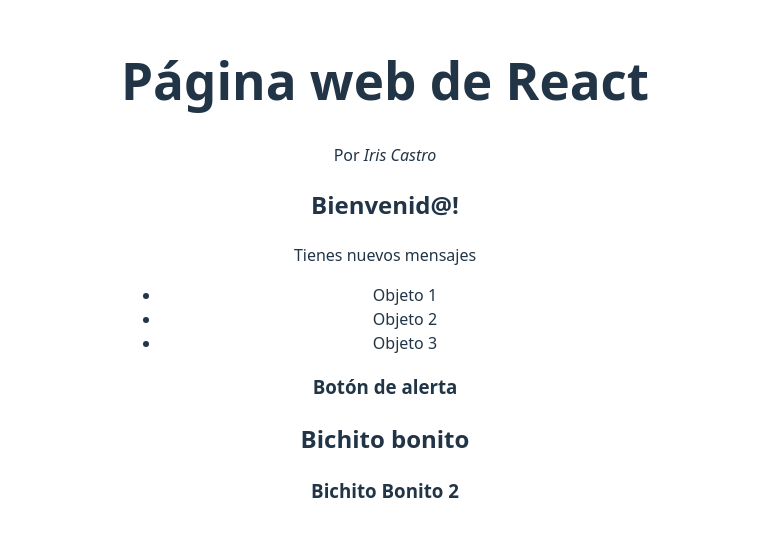
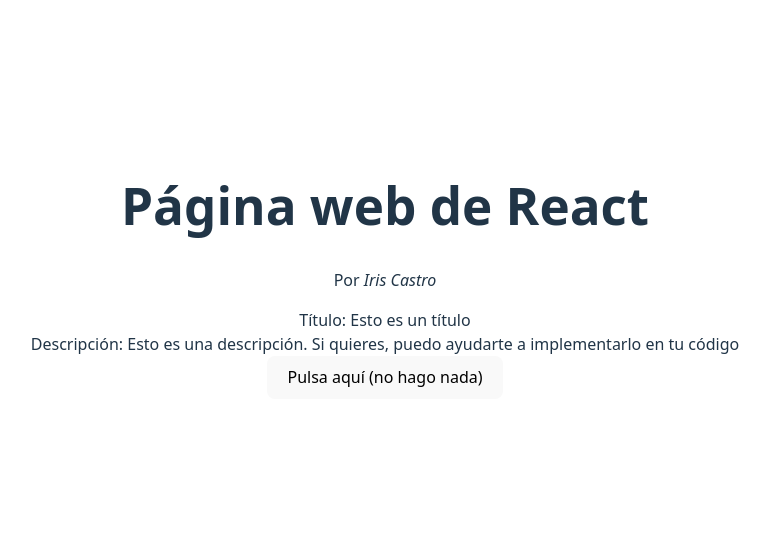
Before and after one commit to Iricasper/Cliente-01-hola-mundo, a React (Vite) app: page / in a window 1280 px wide. Shown: the part 129-666 px from the top of the page, without its empty margins (255-1025 px from the left). Built offline with nearby package versions, Linux system fonts and the light colour scheme.

Commit message:
Empezado el tema 3

```diff
--- a/src/components/ApiAsync.jsx
+++ b/src/components/ApiAsync.jsx
@@ -9,5 +9,5 @@
 }
 
 export default function App() {
-  return <h3 onClick={ApiAsync}>Bichito Bonito 2</h3>
+  return <h2 onClick={ApiAsync}>Bichito Bonito 2</h2>
 }
--- a/src/components/App.jsx
+++ b/src/components/App.jsx
@@ -1,34 +1,24 @@
-import { useState } from 'react'
-import reactLogo from '../assets/react.svg'
-import viteLogo from '/vite.svg'
+import React from 'react'
 import '../css/App.css'
 
+
+function Tarjeta(props) {
+  return <div>
+    Título: {props.titulo} <br/>
+    Descripción: {props.descripcion}
+  </div>
+}
+
+function Boton(props) {
+  return <button type="button">{props.texto}</button>
+}
+
 function App() {
-  const [count, setCount] = useState(0)
-
   return (
-    <>
-      <div>
-        <a href="https://vite.dev" target="_blank">
-          <img src={viteLogo} className="logo" alt="Vite logo" />
-        </a>
-        <a href="https://react.dev" target="_blank">
-          <img src={reactLogo} className="logo react" alt="React logo" />
-        </a>
-      </div>
-      <h1>Vite + React</h1>
-      <div className="card">
-        <button onClick={() => setCount((count) => count + 2)}>
-          count is {count}
-        </button>
-        <p>
-          Edit <code>src/App.jsx</code> and save to test HMR
-        </p>
-      </div>
-      <p className="read-the-docs">
-        Click on the Vite and React logos to learn more
-      </p>
-    </>
+    <div>
+    <Tarjeta titulo="Esto es un título" descripcion="Esto es una descripción. Si quieres, puedo ayudarte a implementarlo en tu código" />
+    <Boton texto="Pulsa aquí (no hago nada)"/>
+    </div>
   )
 }
 
--- a/src/components/Boton.jsx
+++ b/src/components/Boton.jsx
@@ -1,12 +1,14 @@
 import React from 'react'
+import '../css/Boton.css'
+
 
 function Boton() {
   const alerta = () => {
     alert("Esto es una alerta")
   }
   return (
-    <div>
-      <h3 onClick={alerta}>Botón de alerta</h3>
+    <div className='boton'>
+      <h3 className='boton' onClick={alerta}><a>Botón de alerta</a></h3>
     </div>
   )
 }
--- a/src/components/PeticionApi.jsx
+++ b/src/components/PeticionApi.jsx
@@ -7,7 +7,7 @@
     .then(json => console.log(json))}
 
   return(
-    <h2 onClick={promise}>Bichito bonito</h2>
+    <h2 onClick={promise}>Bichito Bonito</h2>
   )
 }
 
--- /dev/null
+++ b/src/css/Boton.css
@@ -0,0 +1,19 @@
+.boton a {
+      padding: 5px;
+      border: 8px outset blueviolet;
+      border-radius: 10px;
+      background-color: rgb(108, 48, 165);
+      color: white;
+      font-weight: bold;
+      font-variant: small-caps;
+      /* font-size: 2em; */
+      color: white;
+      text-decoration: none;
+  }
+  .boton a:active {
+      color: greenyellow;
+      font-size: 1.5em;
+  }
+  .boton a:hover {
+      border: 8px inset blueviolet;
+  }
--- a/src/main.jsx
+++ b/src/main.jsx
@@ -14,11 +14,12 @@
 createRoot(document.getElementById('root')).render(
   <StrictMode>
     <Header />
-    <Bienvenida />
+    {/* <Bienvenida />
     <Mensaje />
     <Lista />
     <Boton />
     <PeticionApi />
-    <ApiAsync />
+    <ApiAsync /> */}
+    <App />
   </StrictMode>,
 )
```
Also changed, not shown: src/components/AppDefault.jsx (added, +35 -0 lines).
